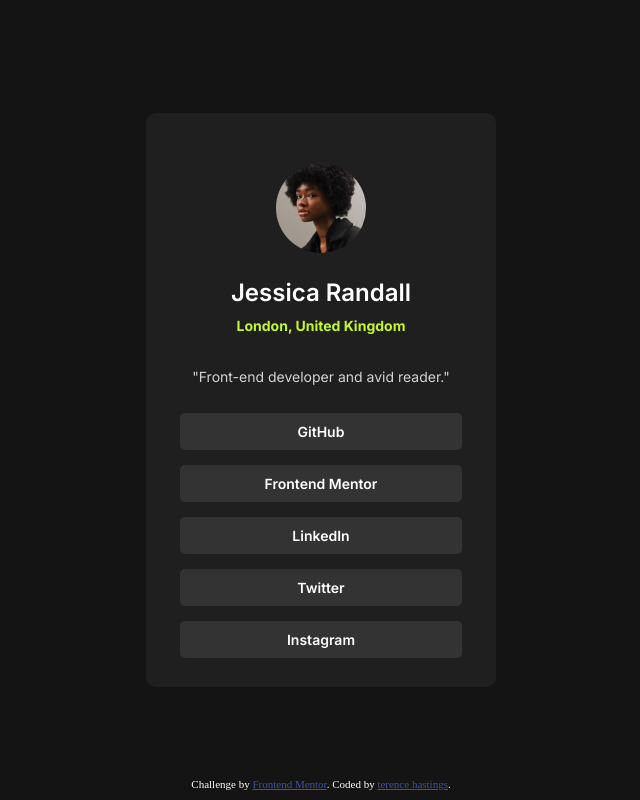
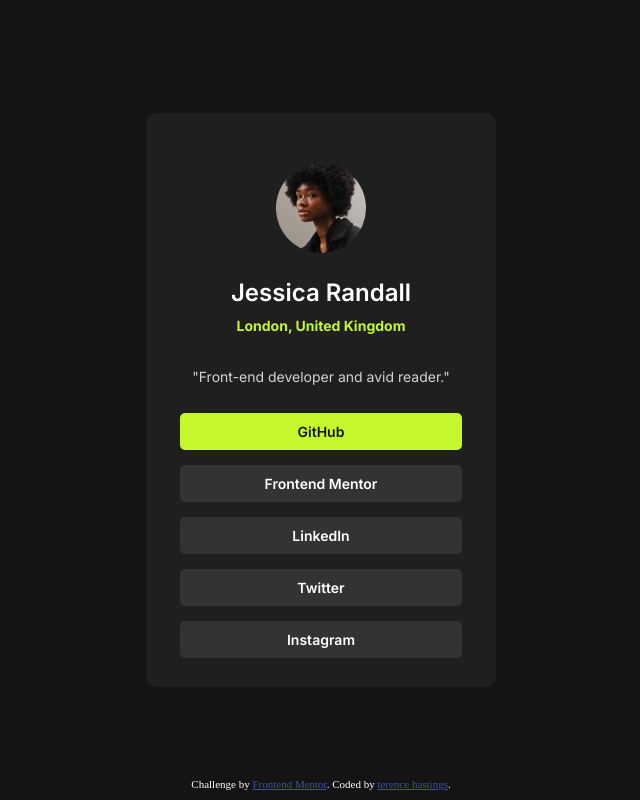
Before and after one commit to xyon-dev/FM-social-links-profile, a plain HTML site: page index.html in a window 1280 px wide. In both pictures the pointer is over the link "GitHub". Shown: the whole page, without its empty margins (319-959 px from the left). Drawn offline with Linux system fonts and the light colour scheme.

Commit message:
update files

```diff
--- a/style.css
+++ b/style.css
@@ -60,6 +60,9 @@
     font-weight: 600;
     text-decoration: none;
   }
+  .social-link:hover{
+    color: var(--Grey-900);
+  }
   .social-link-list{
     display: flex;
     flex-direction: column;
@@ -79,6 +82,9 @@
     text-transform: capitalize;
     width: 100%;
   }
+  .social-link-list-item:hover{
+    background-color: var(--Green);
+  }
   .social-location{
     color: var(--Green);
     margin: 10px 0 20px;
```
